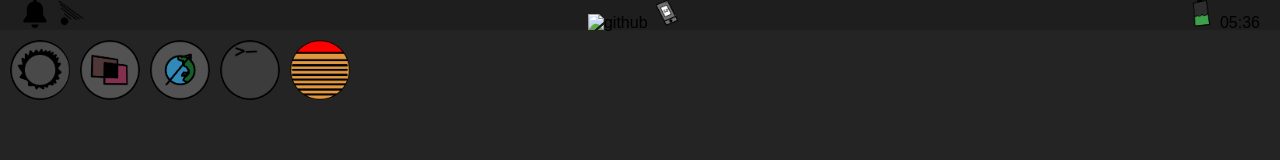
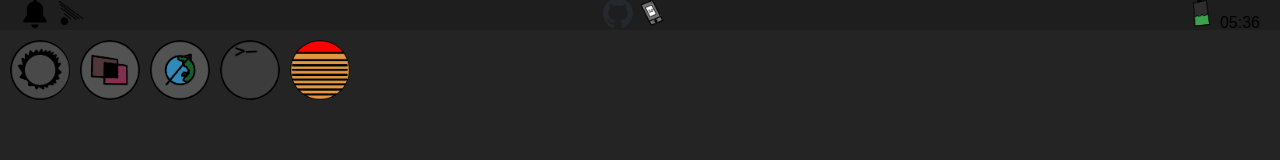
Before and after one commit to HttpAnimation/SilverOS, a plain HTML site: page index.html in a window 1280 px wide. Shown: the top 160 px of the page. Drawn offline with Linux system fonts and the light colour scheme.

Commit message:
github logo

```diff
--- a/index.html
+++ b/index.html
@@ -14,7 +14,7 @@
             <img src="photos/wifi.png" alt="Wi-Fi">
         </div>
         <div class="center-icon">
-             <img src="photos/" alt="github" id="github">
+             <img src="photos/github-mark-c791e9551fe4/github-mark/github-mark.svg" alt="github" id="github">
             <img src="photos/icon.png" alt="Logo">
         </div>
         <div class="right-icons">
```
